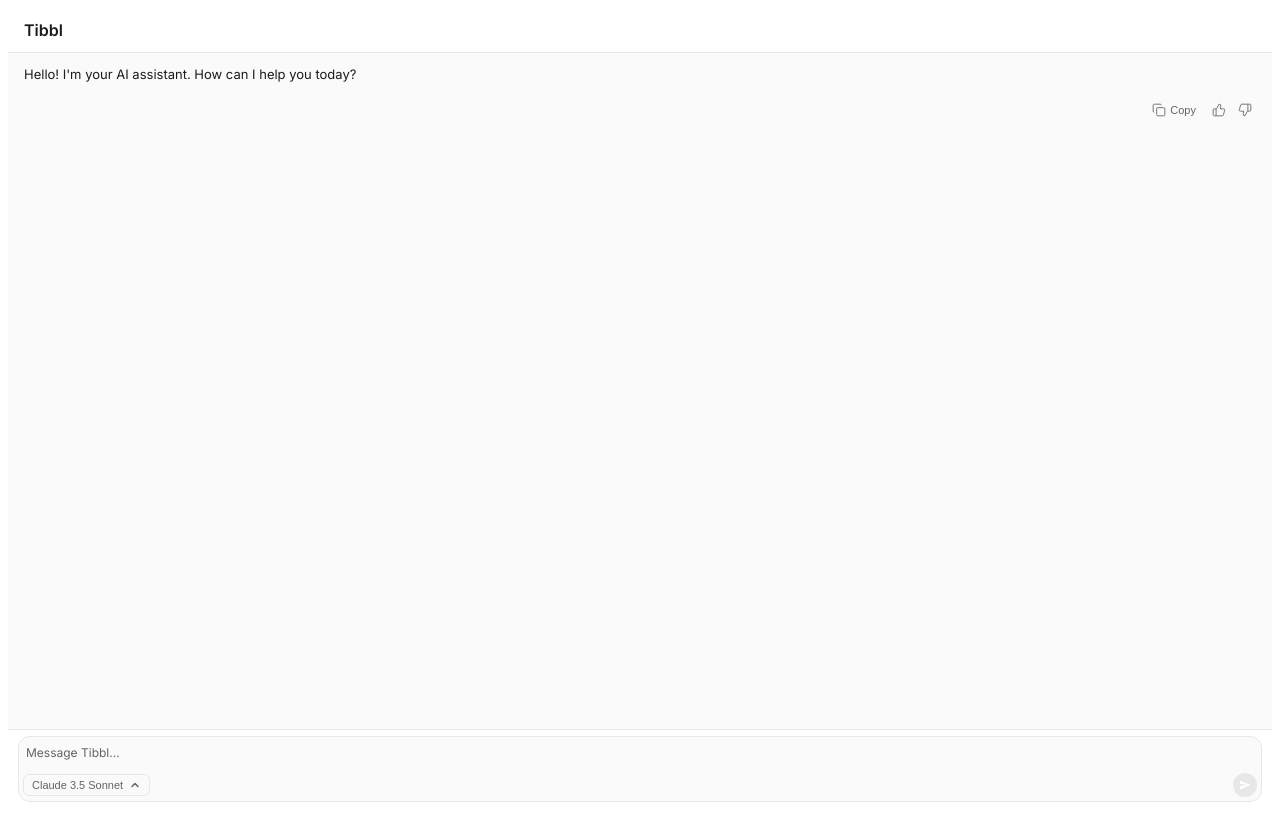
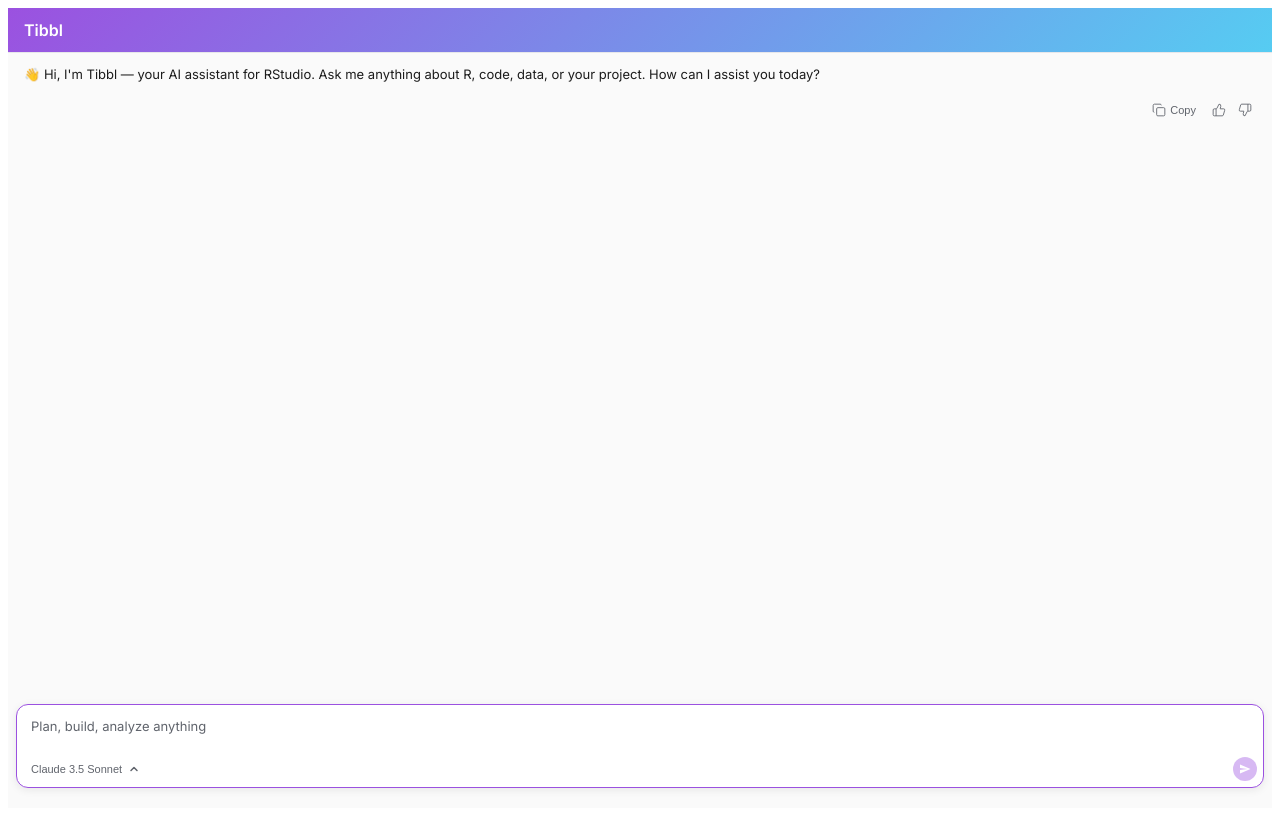
Before and after one commit to Omkar-Waingankar/rishi, a React app in the folder addin/: page / in a window 1280 px wide. Built offline with nearby package versions, Linux system fonts and the light colour scheme; the HTML template or start-up script is replaced by a standard one.

Commit message:
more ui improvements

```diff
--- a/addin/src/ChatApp.tsx
+++ b/addin/src/ChatApp.tsx
@@ -5,7 +5,12 @@ import { Message, ChatResponse } from './types';
 
 const ChatApp: React.FC = () => {
   const [messages, setMessages] = useState<Message[]>([
-    { id: 1, text: "Hello! I'm your AI assistant. How can I help you today?", sender: 'assistant', timestamp: new Date() }
+    {
+      id: 1,
+      text: "👋 Hi, I'm Tibbl — your AI assistant for RStudio. Ask me anything about R, code, data, or your project. How can I assist you today?",
+      sender: 'assistant',
+      timestamp: new Date()
+    }
   ]);
   const [isLoading, setIsLoading] = useState<boolean>(false);
 
@@ -79,7 +84,7 @@ const ChatApp: React.FC = () => {
       console.error('Error sending message:', error);
       const errorMessage: Message = {
         id: Date.now() + 1,
-        text: "Sorry, I couldn't connect to the backend. Please make sure the daemon is running on port 8080.",
+        text: "Could not connect to our server. Please wait or restart Tibbl and try again.",
         sender: 'assistant',
         timestamp: new Date(),
         type: 'error'
--- a/addin/src/InputBox.tsx
+++ b/addin/src/InputBox.tsx
@@ -18,7 +18,7 @@ const InputBox: React.FC<InputBoxProps> = ({ onSendMessage, disabled }) => {
       onSendMessage(message);
       setMessage('');
       if (textareaRef.current) {
-        textareaRef.current.style.height = '18px';
+        textareaRef.current.style.height = '24px';
       }
     }
   };
@@ -34,9 +34,9 @@ const InputBox: React.FC<InputBoxProps> = ({ onSendMessage, disabled }) => {
     setMessage(e.target.value);
 
     const textarea = e.target;
-    textarea.style.height = '18px';
+    textarea.style.height = '24px';
     const scrollHeight = textarea.scrollHeight;
-    const maxHeight = 100;
+    const maxHeight = 120;
     textarea.style.height = Math.min(scrollHeight, maxHeight) + 'px';
   };
 
@@ -69,7 +69,7 @@ const InputBox: React.FC<InputBoxProps> = ({ onSendMessage, disabled }) => {
               value={message}
               onChange={handleTextareaChange}
               onKeyDown={handleKeyDown}
-              placeholder="Message Tibbl..."
+              placeholder="Plan, build, analyze anything"
               disabled={disabled}
               rows={1}
             />
--- a/addin/src/MessageList.tsx
+++ b/addin/src/MessageList.tsx
@@ -5,26 +5,17 @@ import { MessageListProps } from './types';
 
 const MessageList: React.FC<MessageListProps> = ({ messages, isLoading }) => {
   const messagesEndRef = useRef<HTMLDivElement>(null);
-  const [showJumpToLatest, setShowJumpToLatest] = useState(false);
   const messageListRef = useRef<HTMLDivElement>(null);
 
   const scrollToBottom = () => {
     messagesEndRef.current?.scrollIntoView({ behavior: "smooth" });
   };
 
-  const handleScroll = () => {
-    if (messageListRef.current) {
-      const { scrollTop, scrollHeight, clientHeight } = messageListRef.current;
-      const isScrolledUp = scrollHeight - scrollTop - clientHeight > 100;
-      setShowJumpToLatest(isScrolledUp);
-    }
-  };
+
 
   useEffect(() => {
-    if (!showJumpToLatest) {
-      scrollToBottom();
-    }
-  }, [messages, isLoading, showJumpToLatest]);
+    scrollToBottom();
+  }, [messages, isLoading]);
 
   const formatTime = (timestamp: Date): string => {
     return timestamp.toLocaleTimeString([], { hour: '2-digit', minute: '2-digit' });
@@ -43,7 +34,6 @@ const MessageList: React.FC<MessageListProps> = ({ messages, isLoading }) => {
     <div
       className="message-list"
       ref={messageListRef}
-      onScroll={handleScroll}
       role="log"
       aria-label="Chat conversation"
       aria-live="polite"
@@ -195,18 +185,7 @@ const MessageList: React.FC<MessageListProps> = ({ messages, isLoading }) => {
           </div>
         </div>
       )}
-      {showJumpToLatest && (
-        <button
-          className="jump-to-latest"
-          onClick={() => {
-            setShowJumpToLatest(false);
-            scrollToBottom();
-          }}
-          aria-label="Jump to latest message"
-        >
-          Jump to latest
-        </button>
-      )}
+
       <div ref={messagesEndRef} />
     </div>
   );
--- a/addin/src/styles.css
+++ b/addin/src/styles.css
@@ -27,7 +27,7 @@
 
 /* Header Component */
 .chat-header {
-  background-color: var(--bg-secondary);
+  background: linear-gradient(135deg, var(--accent-violet) 0%, var(--accent-blue) 100%);
   border-bottom: 1px solid var(--border-light);
   padding: 12px 16px;
   display: flex;
@@ -39,7 +39,7 @@
   margin: 0;
   font-size: 16px;
   font-weight: 600;
-  color: var(--text-primary);
+  color: white;
 }
 
 
@@ -48,7 +48,7 @@
 .message-list {
   flex: 1;
   overflow-y: auto;
-  padding: 12px 16px;
+  padding: 12px 16px 100px 16px;
   display: flex;
   flex-direction: column;
   gap: 12px;
@@ -149,15 +149,15 @@
 /* Code blocks */
 .message.assistant .code-block-container {
   margin: 10px 0;
-  border: 1px solid #333;
+  border: 1px solid var(--border-light);
   border-radius: var(--border-radius-sm);
   overflow: hidden;
-  background-color: #1a1a1a;
+  background-color: var(--bg-secondary);
 }
 
 .message.assistant .code-block-header {
-  background-color: #2a2a2a;
-  border-bottom: 1px solid #333;
+  background-color: var(--bg-primary);
+  border-bottom: 1px solid var(--border-light);
   padding: 6px 12px;
   display: flex;
   justify-content: space-between;
@@ -168,13 +168,13 @@
   font-family: var(--font-ui);
   font-size: 10px;
   font-weight: 500;
-  color: #888;
+  color: var(--text-secondary);
   text-transform: lowercase;
 }
 
 .message.assistant .code-block {
-  background-color: #1a1a1a;
-  color: #e1e1e1;
+  background-color: var(--bg-secondary);
+  color: var(--text-primary);
   padding: 12px;
   border-radius: 0;
   font-family: var(--font-mono);
@@ -265,29 +265,29 @@
 .message.error .message-content {
   background: rgba(248, 113, 113, 0.08) !important;
   border: 1px solid rgba(248, 113, 113, 0.2) !important;
-  border-radius: 12px !important;
+  border-radius: 8px !important;
   position: relative;
   backdrop-filter: blur(10px);
-  box-shadow: 0 2px 8px rgba(220, 38, 38, 0.06) !important;
-  padding: 20px !important;
+  box-shadow: 0 1px 4px rgba(220, 38, 38, 0.08) !important;
+  padding: 12px 16px !important;
 }
 
 .message.error .message-content::before {
   content: "✕";
   position: absolute;
-  top: 20px;
-  left: 20px;
-  font-size: 14px;
+  top: 12px;
+  left: 16px;
+  font-size: 12px;
   color: #EF4444;
   font-weight: 600;
 }
 
 .message.error .message-text {
   color: #B91C1C !important;
-  margin-left: 28px !important;
-  font-weight: 450;
-  font-size: 13px;
-  line-height: 1.5;
+  margin-left: 24px !important;
+  font-weight: 500;
+  font-size: 12px;
+  line-height: 1.4;
 }
 
 .message.warning .message-content {
@@ -416,25 +416,24 @@
 
 /* Composer - Horizontal Pill */
 .input-box {
-  background-color: var(--bg-secondary);
-  border-top: 1px solid var(--border-light);
-  padding: 6px 10px;
+  background: transparent;
+  padding: 12px 16px;
+  position: fixed;
+  bottom: 0;
+  left: 0;
+  right: 0;
+  z-index: 50;
 }
 
 .input-container {
   display: flex;
   flex-direction: column;
-  background-color: var(--bg-primary);
-  border: 1px solid var(--border-light);
+  background-color: var(--bg-secondary);
+  border: 1px solid var(--accent-violet);
   border-radius: 12px;
-  padding: 4px;
-  gap: 4px;
-  transition: border-color 0.2s ease, box-shadow 0.2s ease;
-}
-
-.input-container:focus-within {
-  border-color: var(--accent-violet);
-  box-shadow: 0 0 0 3px rgba(155, 81, 224, 0.1);
+  padding: 6px;
+  gap: 6px;
+  box-shadow: 0 2px 8px rgba(0, 0, 0, 0.08);
 }
 
 .input-text-section {
@@ -459,7 +458,7 @@
   align-items: center;
   gap: 6px;
   background: transparent;
-  border: 1px solid var(--border-light);
+  border: none;
   padding: 4px 8px;
   font-size: 11px;
   font-weight: 500;
@@ -471,14 +470,11 @@
 
 .dropdown-trigger:hover {
   background-color: var(--bg-secondary);
-  border-color: var(--text-secondary);
 }
 
 .dropdown-trigger:focus {
   outline: none;
   background-color: var(--bg-secondary);
-  border-color: var(--accent-violet);
-  box-shadow: 0 0 0 2px rgba(155, 81, 224, 0.1);
 }
 
 .dropdown-trigger:disabled {
@@ -534,8 +530,8 @@
 }
 
 .dropdown-option.selected {
-  background-color: var(--accent-violet);
-  color: white;
+  background-color: rgba(155, 81, 224, 0.15);
+  color: var(--accent-violet);
 }
 
 .dropdown-option:first-child {
@@ -552,13 +548,13 @@
   border: none;
   outline: none;
   font-family: var(--font-ui);
-  font-size: 12px;
+  font-size: 13px;
   color: var(--text-primary);
   resize: none;
-  min-height: 16px;
-  max-height: 80px;
-  padding: 4px 3px;
-  line-height: 1.3;
+  min-height: 24px;
+  max-height: 120px;
+  padding: 6px 8px;
+  line-height: 1.4;
 }
 
 .input-text-section textarea::placeholder {
@@ -586,7 +582,7 @@
 }
 
 .send-button:disabled {
-  background-color: var(--border-light);
+  background-color: rgba(155, 81, 224, 0.4);
   cursor: not-allowed;
   transform: none;
 }
@@ -601,29 +597,7 @@
   fill: currentColor;
 }
 
-/* Jump to Latest Button */
-.jump-to-latest {
-  position: fixed;
-  bottom: 120px;
-  right: 20px;
-  background-color: var(--accent-violet);
-  color: white;
-  border: none;
-  border-radius: 20px;
-  padding: 8px 16px;
-  font-size: 13px;
-  font-weight: 500;
-  cursor: pointer;
-  box-shadow: 0 4px 12px rgba(155, 81, 224, 0.3);
-  transition: all 0.2s ease;
-  z-index: 10;
-}
 
-.jump-to-latest:hover {
-  background-color: #8A47D1;
-  transform: translateY(-1px);
-  box-shadow: 0 6px 20px rgba(155, 81, 224, 0.4);
-}
 
 /* Scrollbar Styling */
 .message-list::-webkit-scrollbar {
@@ -645,10 +619,8 @@
 
 /* Accessibility & Focus States */
 .action-button:focus,
-.dropdown-trigger:focus,
 .send-button:focus {
-  outline: 2px solid var(--accent-violet);
-  outline-offset: 2px;
+  outline: none;
 }
 
 @media (prefers-reduced-motion: reduce) {
@@ -659,8 +631,4 @@
   .send-button:hover:not(:disabled) {
     transform: none;
   }
-
-  .jump-to-latest:hover {
-    transform: none;
-  }
 }
```
